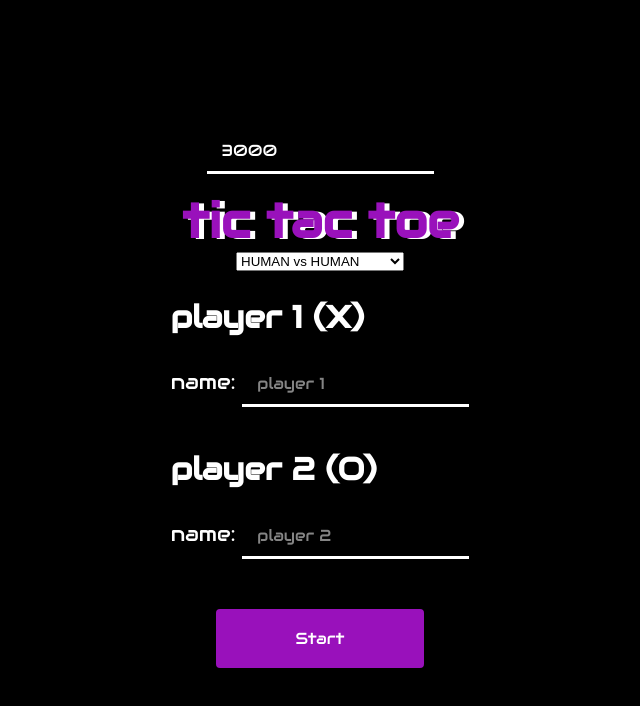
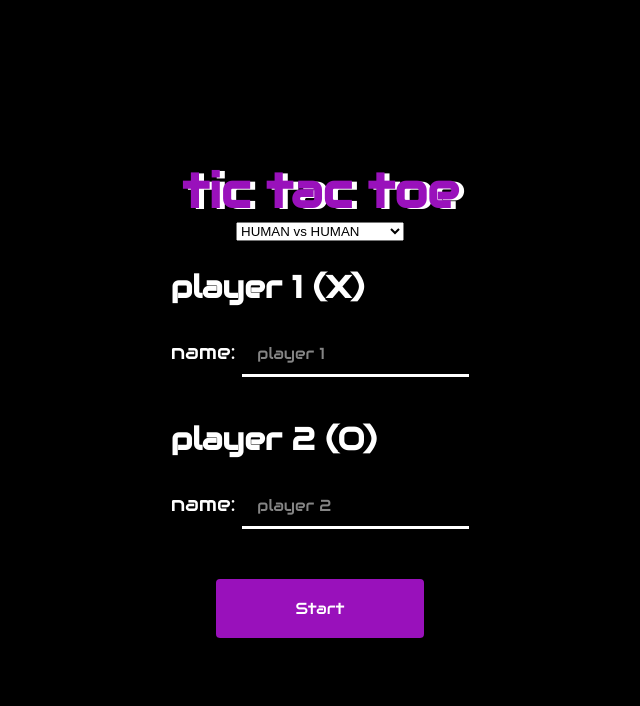
Before and after one commit to mess-zone/ai-tic-tac-toe, a website with bundled scripts: page index.html in a window 1280 px wide. Shown: the whole page, without its empty margins (320-960 px from the left). Built offline with nearby package versions, Linux system fonts and the light colour scheme.

Commit message:
preferences computer delay is a hidden input

```diff
--- a/index.html
+++ b/index.html
@@ -15,7 +15,7 @@
     <template data-template-start-screen>
         <section id="start-screen" class="screen screen--start">
             <form data-start-screen__form-setup class="container">
-                <input type="text" data-start-screen__preferences-computer-delay value="3000">
+                <input type="hidden" data-start-screen__preferences-computer-delay value="3000">
                 <h1>tic tac toe</h1>
 
                 <select name="data-start-screen__game-mode" data-start-screen__game-mode>
```
Also changed, not shown: cypress/integration/player-modes.spec.js (+8 -2 lines).
